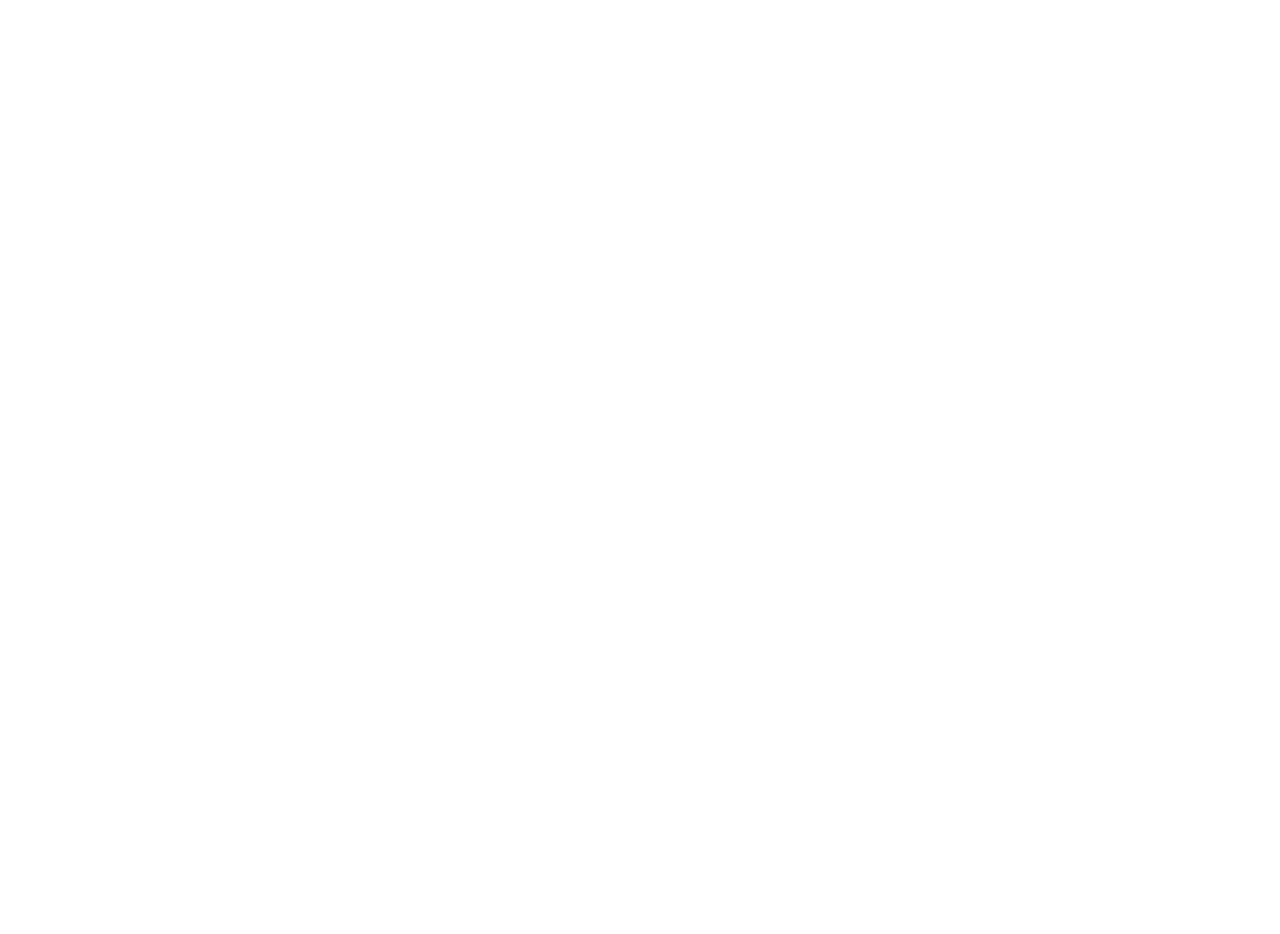
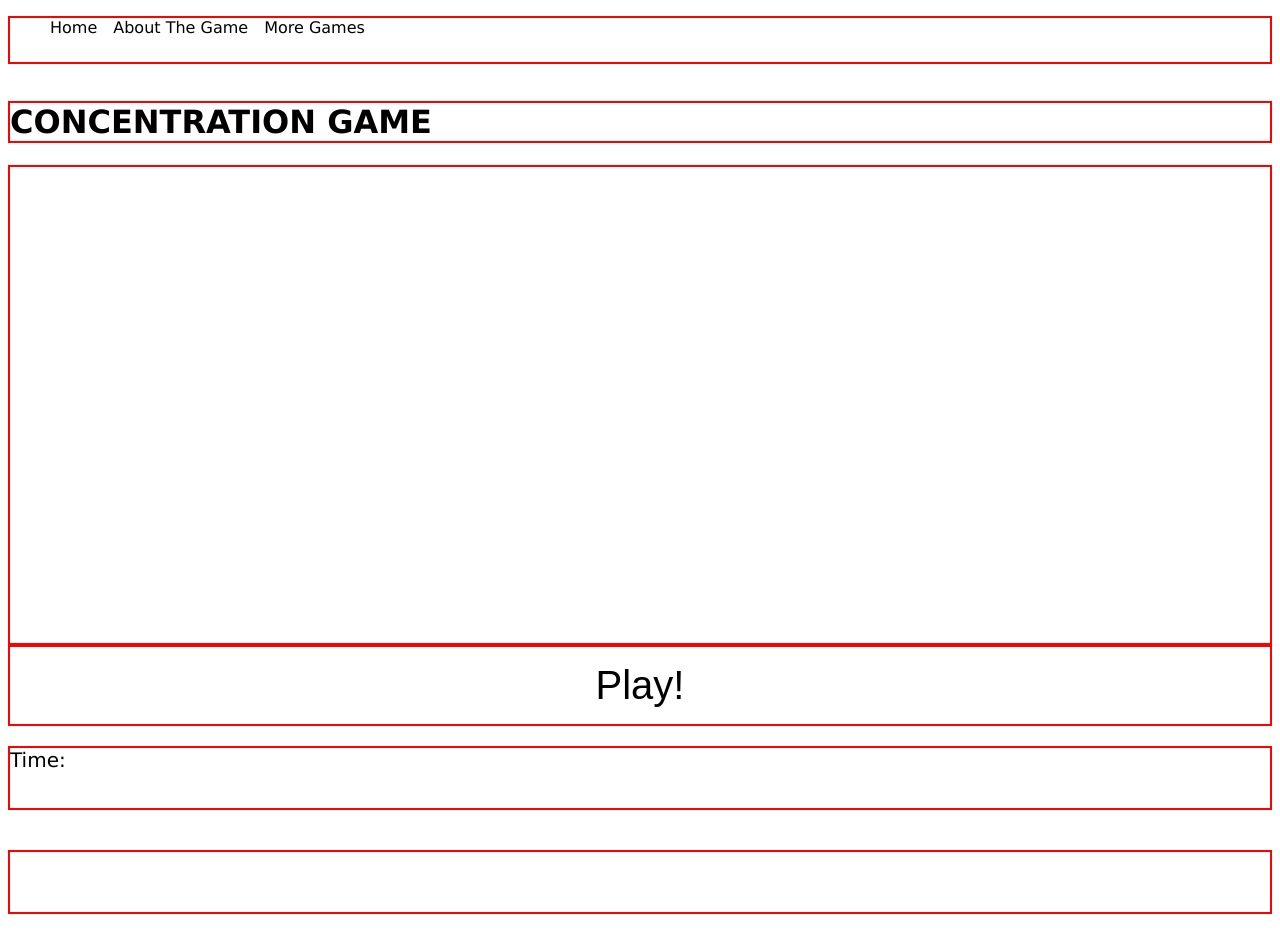
Before and after one commit to gellisun/Concentration_Game, a plain HTML site: page index.html in a window 1280 px wide. Before the commit the page ends 800 px from the top, so only its background shows below. Drawn offline with Linux system fonts and the light colour scheme.

Commit message:
add basic html and css and start js initial rendering

```diff
--- a/css/styles.css
+++ b/css/styles.css
@@ -0,0 +1,55 @@
+* {
+    box-sizing: border-box;
+}
+
+body {
+    height: 100vh;
+    font-family: 'Lucida Sans', 'Lucida Sans Regular', 'Lucida Grande', 'Lucida Sans Unicode', Geneva, Verdana, sans-serif;
+}
+
+main {
+    display: grid;
+}
+
+ul {
+    list-style: none;
+    display: flex;
+    flex-direction: row;
+    justify-content: start;
+    border: 2px solid red;
+    height: 6vmin;
+}
+
+li {
+    margin-right: 2vmin;
+}
+
+h1 {
+    border: 2px solid red;
+}
+
+#board {
+   border: 2px solid red;
+   height: 60vmin;
+}
+
+#button {
+    background-color: white;
+    border: 2px solid red;
+    padding: 2vmin;
+    text-align: center;
+    text-decoration: none;
+    font-size: 5vmin;
+}
+
+#timer {
+    border: 2px solid red;
+    height: 8vmin;
+    font-size: 2.5vmin;
+}
+
+#message {
+    border: 2px solid red;
+    height: 8vmin;
+    font-size: 2.5vmin;
+}
--- a/index.html
+++ b/index.html
@@ -4,8 +4,25 @@
     <meta charset="UTF-8">
     <meta name="viewport" content="width=device-width, initial-scale=1.0">
     <title>Concentration Game</title>
+    <link rel="stylesheet" href="/css/styles.css">
+    <script defer src="/js/script.js"></script>
 </head>
 <body>
-
+    <nav>
+        <ul>
+            <li>Home</li>
+            <li>About The Game</li>
+            <li>More Games</li>
+        </ul>
+    </nav>
+    <main>
+    <header>
+        <h1>CONCENTRATION GAME</h1>
+    </header>
+        <section id="board"></section>
+        <button id="button">Play!</button>
+        <p id="timer">Time: </p>
+        <p id="message"></p>
+    </main>
 </body>
 </html>
--- a/js/script.js
+++ b/js/script.js
@@ -0,0 +1,84 @@
+// Constants
+// An array of colors or images
+// A constant for randomly selecting colors or images
+const COLORS = ['aqua', 'black', 'blue', 'fuchsia', 'gray', 'green', 'lime', 'maroon', 'navy', 'olive', 'purple', 'red', 'silver', 'teal', 'white', 'yellow'];
+
+
+// State of the game
+let gameHasStarted;
+let cardsFlipped;
+let timer;
+let winner;
+
+
+// Cached elements
+const boardEl = document.getElementById('board');
+const btnEl = document.getElementById('button')
+// Cards
+// Timer
+// Win message element
+
+
+// Event Listeners
+document.addEventListener('DOMContentLoaded', init);
+// Click on the card(s)
+boardEl.addEventListener('click', handleMove);
+// Click on the start button
+btnEl.addEventListener('click', handleBtnClick);
+
+// Functions:
+// Generate the cards and display them in default five rows, three columns.
+// Append them to the containing element in a random position —-> will leave as an alternative to create a container with 20 divs in the html
+function createBoard(boardEl, rows = 5, columns = 4) {
+    for (let row = 0; row < rows; row++) {
+        const rowEl = document.createElement('div');
+        rowEl.className = 'row';
+    for (let column = 0; column < columns; column++) {
+        const colEl = document.createElement('div');
+        colEl.className = 'col';
+        rowEl.appendChild(colEl);
+    }
+    boardEl.appendChild(rowEl);
+    }
+}
+
+init();
+
+function init() {
+    // Board with array of cards without values
+    gameHasStarted = false;
+    cardsFlipped = false;
+    timer = 0;
+    winner = null;
+    createBoard(boardEl);
+    render();
+    // Set if the game has started with flipping action or start button
+    // Number of cards flipped (only two can be flipped at a time) to 0
+    // Timer or Moves to 0
+}
+
+function render() {
+    renderMessage();
+}
+
+// Player interacts…
+
+// Click function:
+// Player can click up to two cards
+// Add class of active to the first card clicked
+// Add class of active to the second card
+// Stop ability of the player to click on any other card
+// If the cards have different values
+// show the color or image of the clicked cards for two seconds and then hide them
+// Remove the active class
+// Allow the ability of the player to click on the same cards again, and the other cards in the board
+// If the cards values match both cards disappear
+
+
+// Check the game status:
+// While the timer is not 0/or the turns are not maxed out and the are not 10 pairs of cards with active class, keep letting the player click on boxes
+// Else, well done, the game is finished!
+
+
+// Restart
+// By clicking on play button the board of cards resets, the timer resets
```
